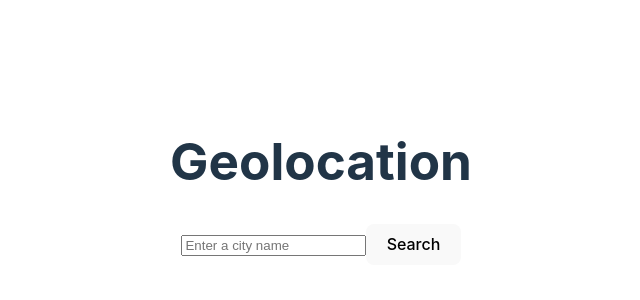
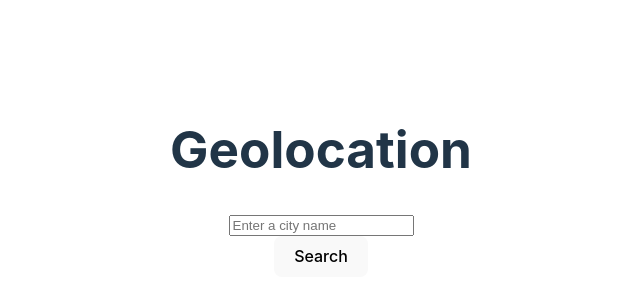
Before and after one commit to Makster04/City-Explorer, a React (Vite) app: page / in a window 1280 px wide. Shown: the part 218-518 px from the top of the page, without its empty margins (319-959 px from the left). Built offline with nearby package versions, Linux system fonts and the light colour scheme; no server answers.

Commit message:
Adding bootsrap

```diff
--- a/src/App.jsx
+++ b/src/App.jsx
@@ -1,5 +1,6 @@
 import { useState } from 'react';
 import axios from 'axios';
+import { Container, Row, Col, Form, Button, Card } from 'react-bootstrap';
 import './App.css';
 
 const API_KEY = import.meta.env.VITE_CITY_EXPLORER_API_KEY;
@@ -31,30 +32,42 @@
   };
 
   return (
-    <>
+    <Container>
       <header>
         <h1>Geolocation</h1>
-        <form onSubmit={handleSubmit}>
-          <div className="input-group mb-3">
-            <input type="text" className="form-control" placeholder="Enter a city name" onChange={handleInput} />
-            <button type="submit" className="btn btn-primary" disabled={loading}>
-              {loading ? 'Loading...' : 'Search'}
-            </button>
-          </div>
-        </form>
+        <Form onSubmit={handleSubmit}>
+          <Row className="mb-3">
+            <Col>
+              <Form.Control type="text" placeholder="Enter a city name" onChange={handleInput} />
+            </Col>
+            <Col>
+              <Button type="submit" variant="primary" disabled={loading}>
+                {loading ? 'Loading...' : 'Search'}
+              </Button>
+            </Col>
+          </Row>
+        </Form>
       </header>
       {error && <div className="alert alert-danger">{error}</div>}
       {responseData && (
-        <div className="card">
-          <div className="card-body">
-            <h5 className="card-title">Location Details</h5>
-            <p><strong>Display Name:</strong> {responseData.display_name}</p>
-            <p><strong>Latitude:</strong> {responseData.lat}</p>
-            <p><strong>Longitude:</strong> {responseData.lon}</p>
-          </div>
-        </div>
+        <Card>
+          <Card.Body>
+            <Card.Title>Location Details</Card.Title>
+            <Row>
+              <Col>
+                <p><strong>Display Name:</strong> {responseData.display_name}</p>
+              </Col>
+              <Col>
+                <p><strong>Latitude:</strong> {responseData.lat}</p>
+              </Col>
+              <Col>
+                <p><strong>Longitude:</strong> {responseData.lon}</p>
+              </Col>
+            </Row>
+          </Card.Body>
+        </Card>
       )}
-    </>
+    </Container>
   );
 }
 
```
